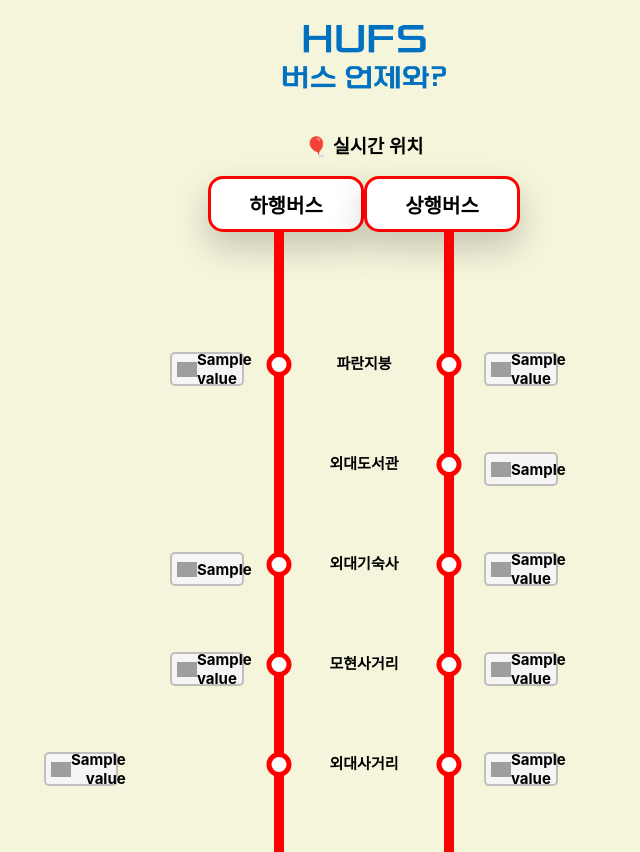
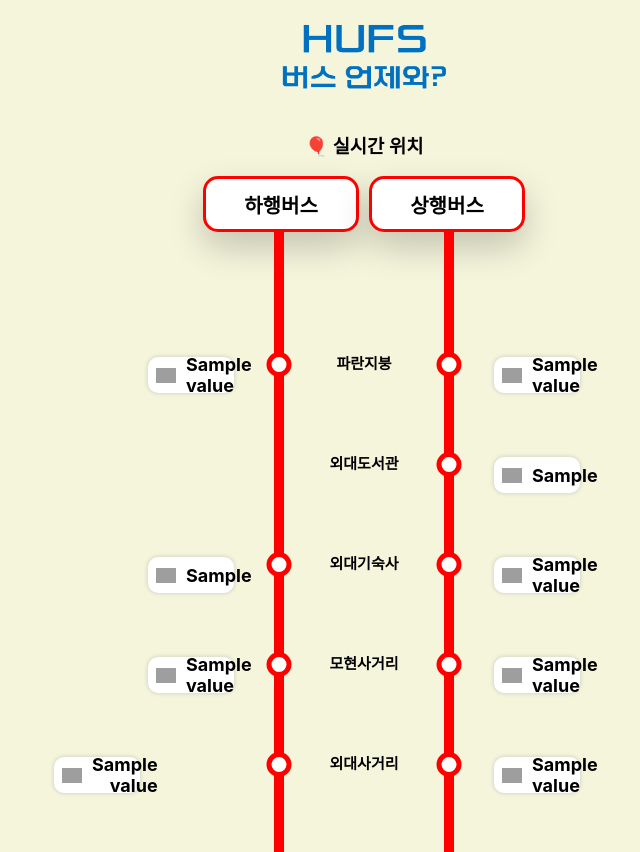
Before and after one commit to leestana01/Hufs_BusTime, a Django app: template bustimeline/UpBus/templates/bus_list.html in a window 1280 px wide. Shown: the whole page, without its empty margins (276-916 px from the left). Run offline with Django 4.2, Linux system fonts and the light colour scheme; the template is opened without the code that fills it: most values are stand-ins (such as "Sample title", 1, 10 or a date in 2020); some web fonts are replaced; grey boxes are pictures that could not be loaded.

Commit message:
반영되지 않은 프론트 변경사항 일부 재반영2

```diff
--- a/bustimeline/UpBus/templates/bus_list.html
+++ b/bustimeline/UpBus/templates/bus_list.html
@@ -25,6 +25,7 @@
         .container1 {
             display: flex;
             align-items: center;
+            gap: 10px;
         }
 
       .container2 {
@@ -89,20 +90,22 @@
 
 
         .bus-div-style {
-            display: flex;
-            width:60px;
-            height: 20px;
-            padding: 5px;
-            align-items: center;
-            justify-content: space-between;
-            background-color: whitesmoke;
+          display: flex;
+          align-items: center;
+          background: #ffffff;
+          box-shadow: 0px 0px 4px rgba(60, 72, 107, 0.25);
+          border-radius: 10px;
+          padding: 8px;
+          gap: 10px;
 
-            border-radius: 5px;
-            border: 2px solid rgb(194, 189, 189);
+          font-size: 18px;
+          margin: 5px 10px; /* 여백 조정 */
 
-            font-size: 15px;
-            font-weight: bold;
-            font-family: 'Inter';
+          width: 70px;
+          height: 20px;
+          /*width랑 height 직접 지정하는 방식으로 여백 줄여보기 */
+          font-weight: bold;
+          font-family: "Inter";
         }
 
         .bus-updiv-style{
@@ -334,7 +337,7 @@
                             {% for value in upList.3 %}
                             <div style="display: flex; display:inline-block">
                                 <span class="bus-div-style">
-                                    <img src="/static/bus_adobe_express.svg" style="width:20px;">
+                                  <img src="/static/bus.svg" class="bus-img">
                                     {{ value }}</span>
                             </div>
                             {% endfor %}
@@ -350,7 +353,7 @@
                             {% for value in downList.3 %}
                             <div style="display: flex; display:inline-block">
                                 <span class="bus-div-style">
-                                    <img src="/static/bus_adobe_express.svg" style="width:20px;">
+                                  <img src="/static/bus.svg" class="bus-img">
                                     {{ value }}</span>
                             </div>
                             {% endfor %}
@@ -376,7 +379,7 @@
                             {% for value in upList.4 %}
                             <div style="display: flex; display:inline-block">
                                 <span class="bus-div-style">
-                                    <img src="/static/bus_adobe_express.svg" style="width:20px;">
+                                  <img src="/static/bus.svg" class="bus-img">
                                     {{ value }}</span>
                             </div>
                             {% endfor %}
```
Also changed, not shown: bustimeline/DownBus/templates/bus_list_up.html (+7 -8 lines), bustimeline/DownBus/templates/mainpage.html (+13 -22 lines).
